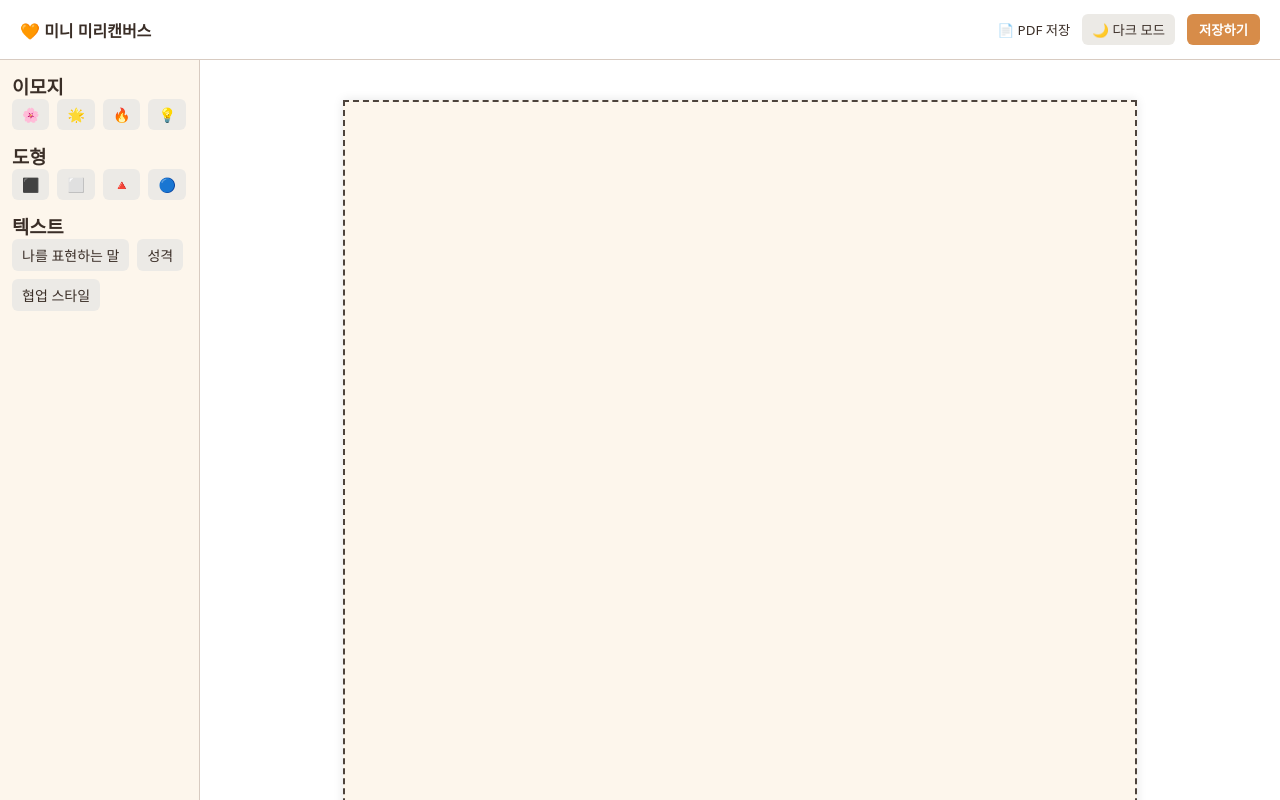
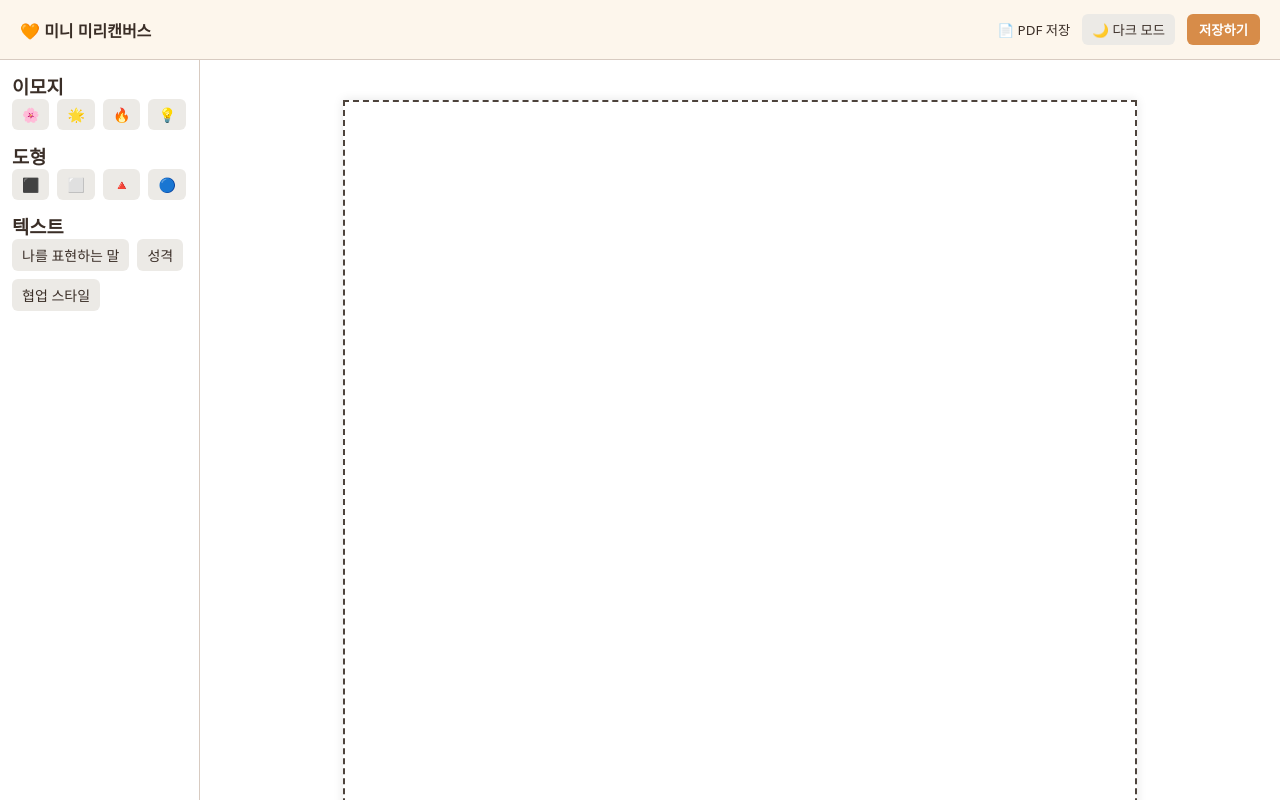
Before and after one commit to hoeun0723/my-miricanvas, a React (Vite) app: page /home in a window 1280 px wide. Built offline with nearby package versions, Linux system fonts and the light colour scheme.

Commit message:
design: 기본 웹페이지 색상값 변동. secondary와 default

```diff
--- a/src/styles/global.css
+++ b/src/styles/global.css
@@ -27,8 +27,8 @@ body,body.light {
   --space-m: 12px;
   --space-s: 8px;
 
-   --color-background: #ffffff;
-    --color-background-secondary: #fdf6ec;
+   --color-background: #fdf6ec;
+    --color-background-secondary: #ffffff;
     --color-category-chip: #eceae6;
     --color-text: #3a2e27;
     --color-heading-text: #1e1e1e;
```
